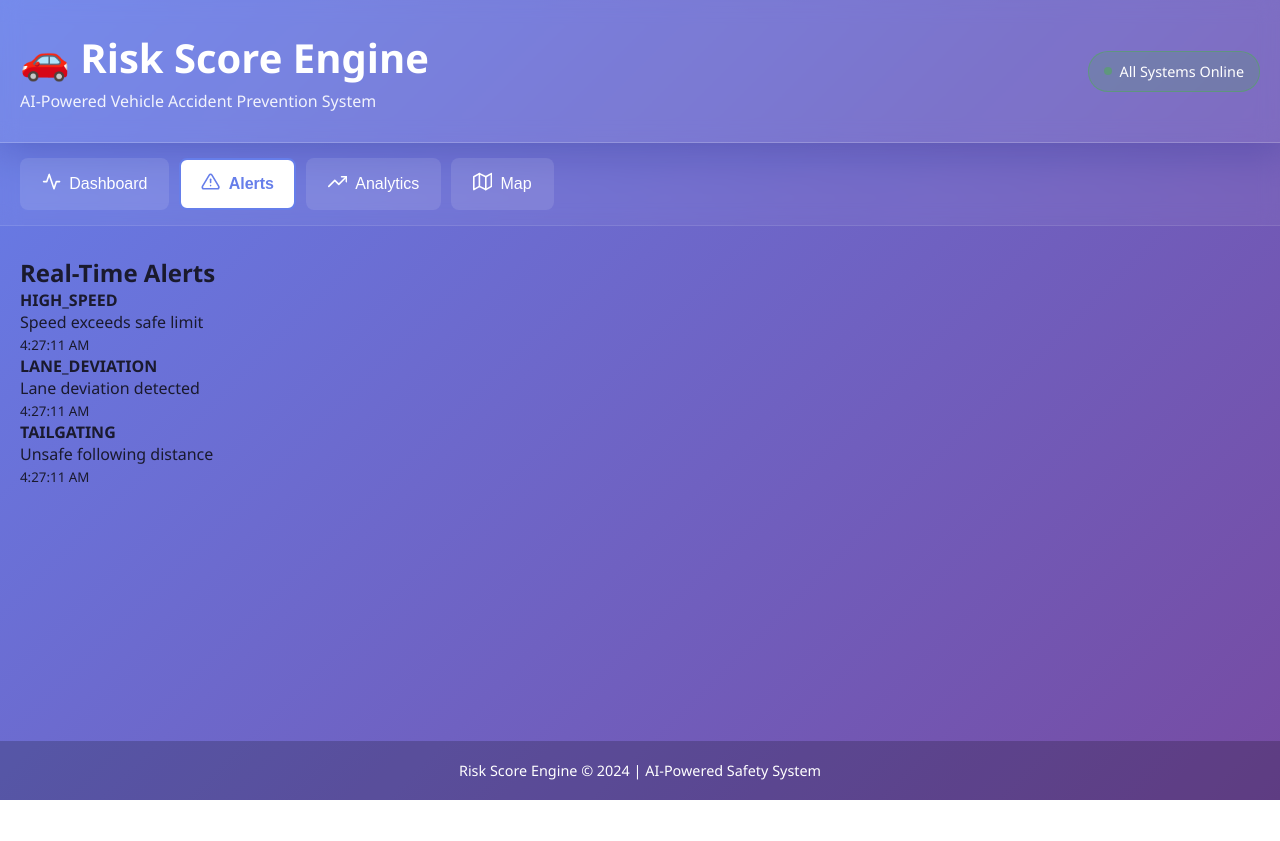
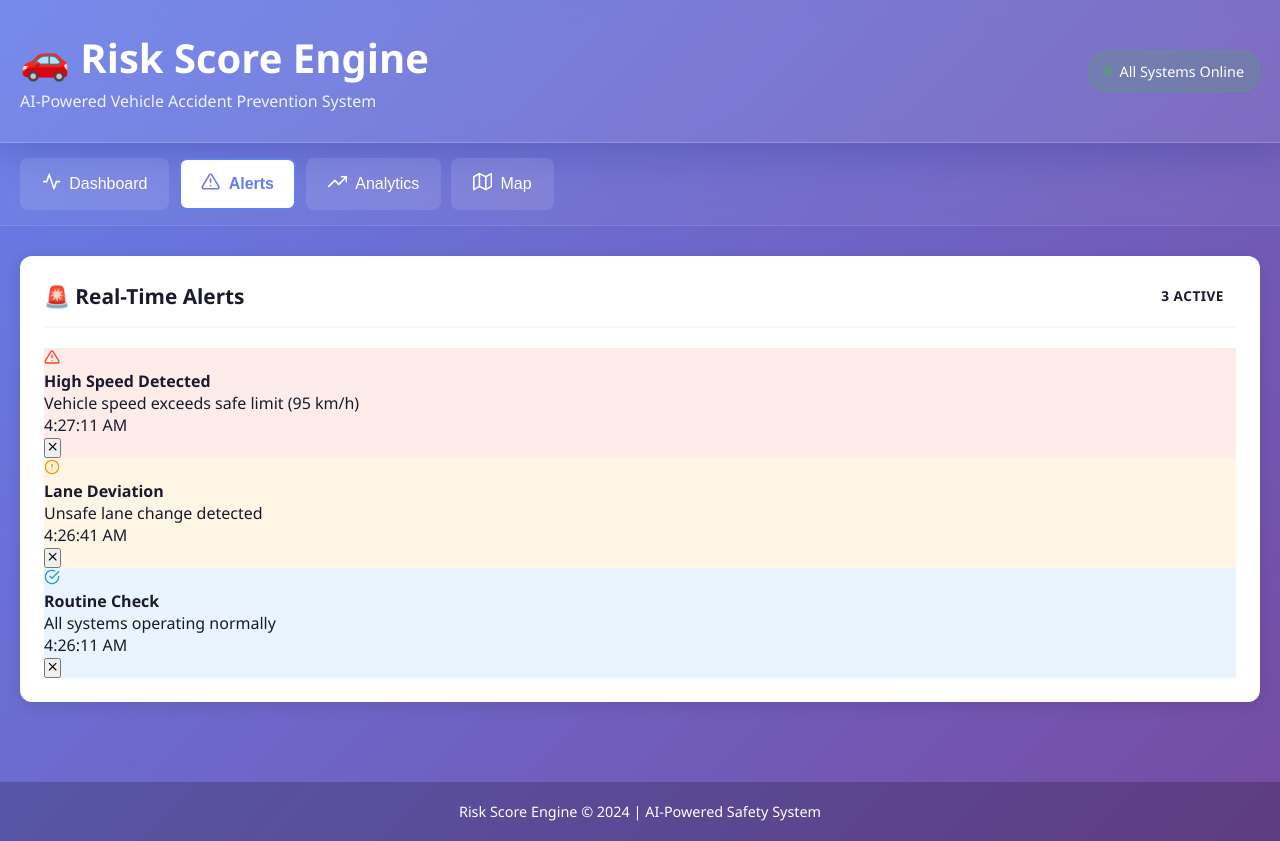
Before and after one commit to Vishnuvardhan4563e/risk-score-engine, a React (Create React App) app in the folder dashboard/: page / in a window 1280 px wide. Both pictures are taken after a click on the button "Alerts". Before the commit the page ends 800 px from the top, so only its background shows below. Built offline with nearby package versions, Linux system fonts and the light colour scheme.

Commit message:
Update RealTimeAlerts.jsx

```diff
--- a/dashboard/src/components/RealTimeAlerts.jsx
+++ b/dashboard/src/components/RealTimeAlerts.jsx
@@ -1,28 +1,119 @@
-import React, { useState } from 'react';
+import React, { useState, useEffect } from 'react';
+import { motion, AnimatePresence } from 'framer-motion';
+import { FiAlertTriangle, FiAlertCircle, FiCheckCircle, FiX } from 'react-icons/fi';
 
 function RealTimeAlerts() {
-  const [alerts] = useState([
-    { id: 1, type: 'HIGH_SPEED', message: 'Speed exceeds safe limit', timestamp: new Date(), severity: 'HIGH' },
-    { id: 2, type: 'LANE_DEVIATION', message: 'Lane deviation detected', timestamp: new Date(), severity: 'MEDIUM' },
-    { id: 3, type: 'TAILGATING', message: 'Unsafe following distance', timestamp: new Date(), severity: 'HIGH' }
+  const [alerts, setAlerts] = useState([
+    {
+      id: 1,
+      type: 'CRITICAL',
+      title: 'High Speed Detected',
+      message: 'Vehicle speed exceeds safe limit (95 km/h)',
+      timestamp: new Date(),
+      icon: <FiAlertTriangle />
+    },
+    {
+      id: 2,
+      type: 'WARNING',
+      title: 'Lane Deviation',
+      message: 'Unsafe lane change detected',
+      timestamp: new Date(Date.now() - 30000),
+      icon: <FiAlertCircle />
+    },
+    {
+      id: 3,
+      type: 'INFO',
+      title: 'Routine Check',
+      message: 'All systems operating normally',
+      timestamp: new Date(Date.now() - 60000),
+      icon: <FiCheckCircle />
+    }
   ]);
+
+  const dismissAlert = (id) => {
+    setAlerts(alerts.filter(a => a.id !== id));
+  };
+
+  const getAlertColor = (type) => {
+    switch(type) {
+      case 'CRITICAL': return '#F44336';
+      case 'WARNING': return '#FF9800';
+      case 'INFO': return '#2196F3';
+      default: return '#667eea';
+    }
+  };
+
+  const getAlertBg = (type) => {
+    switch(type) {
+      case 'CRITICAL': return 'rgba(244, 67, 54, 0.1)';
+      case 'WARNING': return 'rgba(255, 152, 0, 0.1)';
+      case 'INFO': return 'rgba(33, 150, 243, 0.1)';
+      default: return 'rgba(102, 126, 234, 0.1)';
+    }
+  };
 
   return (
     <div className="alerts-container">
-      <h2>Real-Time Alerts</h2>
+      <motion.div
+        initial={{ opacity: 0 }}
+        animate={{ opacity: 1 }}
+        className="card"
+      >
+        <div className="card-header">
+          <h2 className="card-title">🚨 Real-Time Alerts</h2>
+          <span className="badge">{alerts.length} Active</span>
+        </div>
+
         <div className="alerts-list">
+          <AnimatePresence>
             {alerts.length > 0 ? (
-          alerts.map(alert => (
-            <div key={alert.id} className={`alert alert-${alert.severity.toLowerCase()}`}>
-              <p><strong>{alert.type}</strong></p>
-              <p>{alert.message}</p>
-              <small>{alert.timestamp.toLocaleTimeString()}</small>
+              alerts.map((alert, index) => (
+                <motion.div
+                  key={alert.id}
+                  initial={{ opacity: 0, x: -20 }}
+                  animate={{ opacity: 1, x: 0 }}
+                  exit={{ opacity: 0, x: 20 }}
+                  transition={{ delay: index * 0.05 }}
+                  className="alert-item"
+                  style={{
+                    background: getAlertBg(alert.type),
+                    borderLeftColor: getAlertColor(alert.type)
+                  }}
+                >
+                  <div className="alert-icon" style={{ color: getAlertColor(alert.type) }}>
+                    {alert.icon}
                   </div>
+
+                  <div className="alert-content">
+                    <h4 className="alert-title">{alert.title}</h4>
+                    <p className="alert-message">{alert.message}</p>
+                    <span className="alert-time">
+                      {new Date(alert.timestamp).toLocaleTimeString()}
+                    </span>
+                  </div>
+
+                  <button
+                    className="alert-close"
+                    onClick={() => dismissAlert(alert.id)}
+                  >
+                    <FiX />
+                  </button>
+                </motion.div>
               ))
             ) : (
+              <motion.div
+                initial={{ opacity: 0 }}
+                animate={{ opacity: 1 }}
+                className="empty-state"
+              >
+                <FiCheckCircle size={48} />
                 <p>No active alerts</p>
+                <span>System operating normally</span>
+              </motion.div>
             )}
+          </AnimatePresence>
         </div>
+      </motion.div>
     </div>
   );
 }
```
Lines whose indentation alone changed are shown as unchanged.
